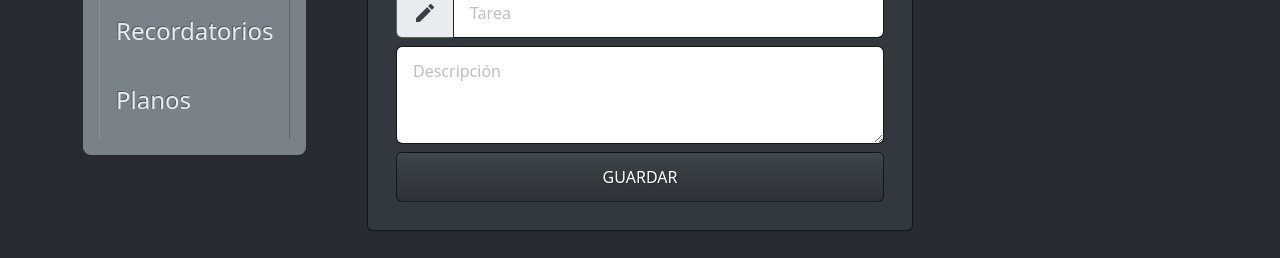
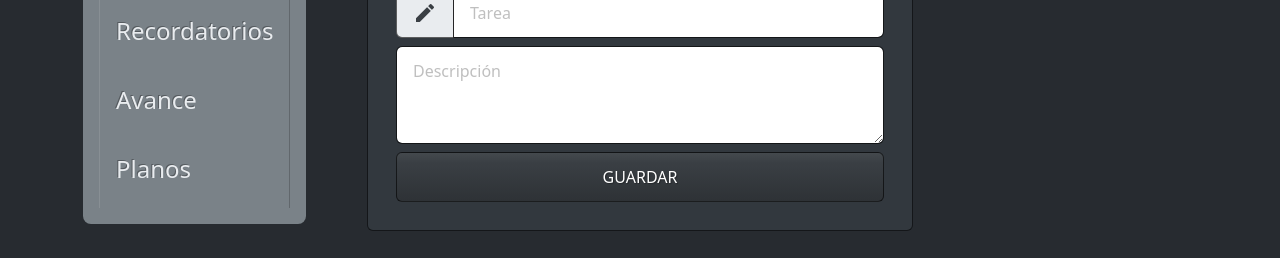
Before and after one commit to Marcosotola/obras_twins, a React (Create React App) app: page /Tareas in a window 1280 px wide. Both pictures are taken after a click on the button 111 px from the left and 56 px from the top of the page. Shown: the part 297-555 px from the top of the page. Built offline with nearby package versions, Linux system fonts and the light colour scheme; no server answers; the database is empty.

Commit message:
menu Avance

```diff
--- a/src/components/Menu.jsx
+++ b/src/components/Menu.jsx
@@ -34,6 +34,9 @@ function Menu() {
             <a className="nav-link text-light" href="/Recordatorios"><h4>Recordatorios</h4></a>
           </li>
           <li className="nav-item">
+            <a className="nav-link text-light" href="/Avance"><h4>Avance</h4></a>
+          </li>
+          <li className="nav-item">
             <a className="nav-link text-light" href="/Planos"><h4>Planos</h4></a>
           </li>
         </ul>
```
Also changed, not shown: 7 other files (tests, documents, lock files or other folders).
